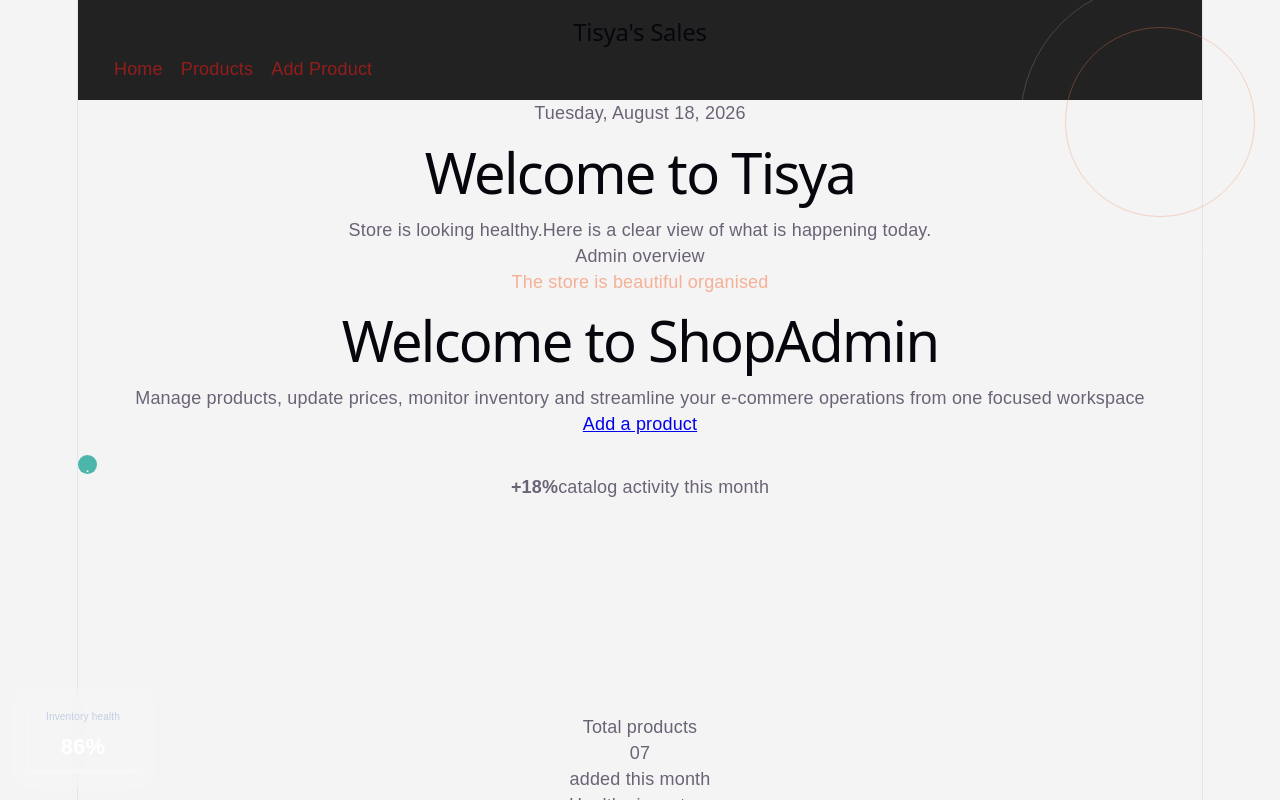
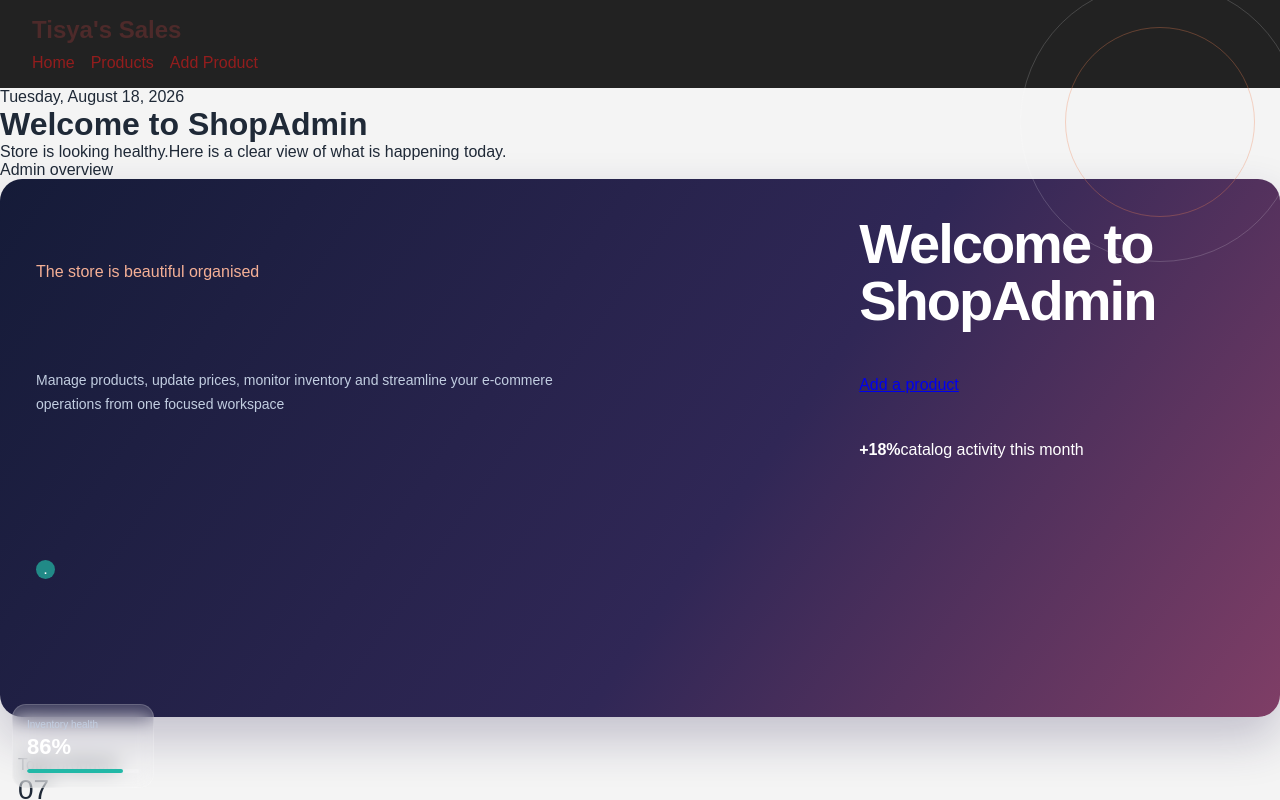
Before and after one commit to ianmwenja8-collab/ecommerce-admin, a React (Vite) app: page / in a window 1280 px wide. Shown: the top 800 px of the page. Built offline with nearby package versions, Linux system fonts and the light colour scheme; data requests are answered from the project's data file.

Commit message:
I have modified App.css, Landingpage.jsx, index.css and Landingpage.test.jsx

```diff
--- a/src/App.css
+++ b/src/App.css
@@ -143,43 +143,171 @@ body {
   background: var(--teal);
 }
 
+.dashboard-section {
+  margin-top: 30px;
+}
+
+.section-heading-spaced {
+  margin: 0 0 14px;
+  align-items: center;
+}
+
+.section-heading-spaced h2 {
+  margin-top: 3px;
+}
+
+.stats-grid,
+.action-grid {
+  gap: 14px;
+}
+
+.stat-card {
+  min-height: 142px;
+  padding: 17px 18px;
+}
+
+.stat-icon {
+  width: 30px;
+  height: 30px;
+  display: grid;
+  place-items: center;
+  margin-bottom: 12px;
+  border-radius: 9px;
+  color: var(--accent-dark);
+  background: #fff0eb;
+  font-size: 15px;
+  font-weight: 800;
+}
+
+.stat-card-inventory .stat-icon {
+  color: var(--teal);
+  background: #e7f8f4;
+}
+
+.stat-card-status .stat-icon {
+  color: #5d6acb;
+  background: #eef0ff;
+}
+
+.stat-card .stat-value {
+  font-size: 28px;
+}
+
 .quick-card {
   position: relative;
+  min-height: 178px;
+  padding: 18px;
+  transition: transform 0.18s ease, box-shadow 0.18s ease;
 }
 
-.quick-arrow {
-  position: absolute;
-  right: 18px;
-  bottom: 17px;
-  color: var(--accent);
-  font-size: 16px;
-  transition: transform 0.18s ease;
+.quick-card:hover {
+  transform: translateY(-4px);
+  box-shadow: 0 16px 32px rgba(30, 50, 80, 0.12);
+}
+
+.quick-card-top {
+  display: flex;
+  align-items: flex-start;
+  justify-content: space-between;
+}
+
+.quick-card .quick-icon {
+  margin-bottom: 18px;
+}
+
+.quick-card strong {
+  display: block;
+  margin-bottom: 6px;
+  font-size: 15px;
+}
+
+.quick-card span {
+  display: block;
+  max-width: 180px;
+  line-height: 1.5;
+}
+
+.quick-card small {
+  display: block;
+  margin-top: 18px;
+  color: var(--accent-dark);
+  font-size: 11px;
+  font-weight: 700;
+}
+
+.quick-card small em {
+  font-style: normal;
+  margin-left: 3px;
+}
+
+.quick-card .quick-arrow {
+  position: static;
+  color: #a8b5c7;
+  font-size: 18px;
 }
 
 .quick-card:hover .quick-arrow {
-  transform: translateX(4px);
+  color: var(--accent);
 }
 
 @media (max-width: 700px) {
-  .landing-hero {
-    min-height: 0;
+  .dashboard-section {
+    margin-top: 24px;
   }
 
-  .landing-trust {
-    margin-bottom: 4px;
+  .quick-card {
+    min-height: 150px;
   }
 }
 
 
-@media (max-width: 768px) {
-  .landing-page h1 {
-    font-size: 2rem;
-  }
+.hero-panel {
+  display: grid;
+  grid-template-columns: 1.35fr 0.65fr;
+  gap: 24px;
+  align-items: center;
+  margin-bottom: 22px;
+  padding: 36px;
+  border-radius: 22px;
+  color: #fff;
+  background: linear-gradient(
+    125deg,
+    #151b38 0%,
+    #302756 58%,
+    #7f3e66 100%
+  );
+  box-shadow: 0 22px 48px rgba(37, 29, 78, 0.24);
+  overflow: hidden;
+}
 
-  .nav-links {
-    flex-direction: column;
-  }
+.hero-panel h1 {
+  max-width: 620px;
+  color: #fff;
+  font-family: "Space Grotesk", sans-serif;
+  font-size: clamp(32px, 5vw, 56px);
+  line-height: 1.02;
+  letter-spacing: -2px;
 }
+
+.hero-panel p {
+  max-width: 560px;
+  color: #c2cee1;
+  line-height: 1.7;
+  margin-top: 16px;
+  font-size: 14px;
+}
+
+.button-primary {
+  color: #fff;
+  background: var(--accent);
+  box-shadow: 0 8px 18px rgba(255, 120, 90, 0.28);
+}
+
+.button-primary:hover {
+  background: var(--accent-dark);
+  transform: translateY(-2px);
+}
+
 
 /*Add Product Page Styles*/
 .add-product-page {
--- a/src/Pages/Landingpage.jsx
+++ b/src/Pages/Landingpage.jsx
@@ -6,7 +6,7 @@ function LandingPage() {
             <div className="topbar">
                 <div>
                     <div className="eyebrow">Tuesday, August 18, 2026</div>
-                    <h1 className="page-title">Welcome to Tisya</h1>
+                    <h1 className="page-title">Welcome to ShopAdmin</h1>
                     <p className="page-subtitle">Store is looking healthy.Here is a clear view of what is happening today.</p>
                 </div>
                 <div className="topbar-date">Admin overview</div>
--- a/src/index.css
+++ b/src/index.css
@@ -1,111 +1,16 @@
 :root {
-  --text: #6b6375;
-  --text-h: #08060d;
-  --bg: #fff;
-  --border: #e5e4e7;
-  --code-bg: #f4f3ec;
-  --accent: #aa3bff;
-  --accent-bg: rgba(170, 59, 255, 0.1);
-  --accent-border: rgba(170, 59, 255, 0.5);
-  --social-bg: rgba(244, 243, 236, 0.5);
-  --shadow:
-    rgba(0, 0, 0, 0.1) 0 10px 15px -3px, rgba(0, 0, 0, 0.05) 0 4px 6px -2px;
+  font-family: "DM Sans", sans-serif;
+  color: #1f2937;
+  background: #f4f6fb;
 
-  --sans: system-ui, 'Segoe UI', Roboto, sans-serif;
-  --heading: system-ui, 'Segoe UI', Roboto, sans-serif;
-  --mono: ui-monospace, Consolas, monospace;
+  --navy: #16213a;
+  --ink: #1f2937;
+  --muted: #8290a7;
+  --line: #e8edf4;
+  --surface: #ffffff;
 
-  font: 18px/145% var(--sans);
-  letter-spacing: 0.18px;
-  color-scheme: light dark;
-  color: var(--text);
-  background: var(--bg);
-  font-synthesis: none;
-  text-rendering: optimizeLegibility;
-  -webkit-font-smoothing: antialiased;
-  -moz-osx-font-smoothing: grayscale;
-
-  @media (max-width: 1024px) {
-    font-size: 16px;
-  }
+  --accent: #ff785a;
+  --accent-dark: #e85d46;
+  --teal: #22b8a7;
+  --soft: #f8fafc;
 }
-
-@media (prefers-color-scheme: dark) {
-  :root {
-    --text: #9ca3af;
-    --text-h: #f3f4f6;
-    --bg: #16171d;
-    --border: #2e303a;
-    --code-bg: #1f2028;
-    --accent: #c084fc;
-    --accent-bg: rgba(192, 132, 252, 0.15);
-    --accent-border: rgba(192, 132, 252, 0.5);
-    --social-bg: rgba(47, 48, 58, 0.5);
-    --shadow:
-      rgba(0, 0, 0, 0.4) 0 10px 15px -3px, rgba(0, 0, 0, 0.25) 0 4px 6px -2px;
-  }
-
-  #social .button-icon {
-    filter: invert(1) brightness(2);
-  }
-}
-
-body {
-  margin: 0;
-}
-
-#root {
-  width: 1126px;
-  max-width: 100%;
-  margin: 0 auto;
-  text-align: center;
-  border-inline: 1px solid var(--border);
-  min-height: 100svh;
-  display: flex;
-  flex-direction: column;
-  box-sizing: border-box;
-}
-
-h1,
-h2 {
-  font-family: var(--heading);
-  font-weight: 500;
-  color: var(--text-h);
-}
-
-h1 {
-  font-size: 56px;
-  letter-spacing: -1.68px;
-  margin: 32px 0;
-  @media (max-width: 1024px) {
-    font-size: 36px;
-    margin: 20px 0;
-  }
-}
-h2 {
-  font-size: 24px;
-  line-height: 118%;
-  letter-spacing: -0.24px;
-  margin: 0 0 8px;
-  @media (max-width: 1024px) {
-    font-size: 20px;
-  }
-}
-p {
-  margin: 0;
-}
-
-code,
-.counter {
-  font-family: var(--mono);
-  display: inline-flex;
-  border-radius: 4px;
-  color: var(--text-h);
-}
-
-code {
-  font-size: 15px;
-  line-height: 135%;
-  padding: 4px 8px;
-  background: var(--code-bg);
-}
```
Also changed, not shown: 1 other file (tests, documents, lock files or other folders).
